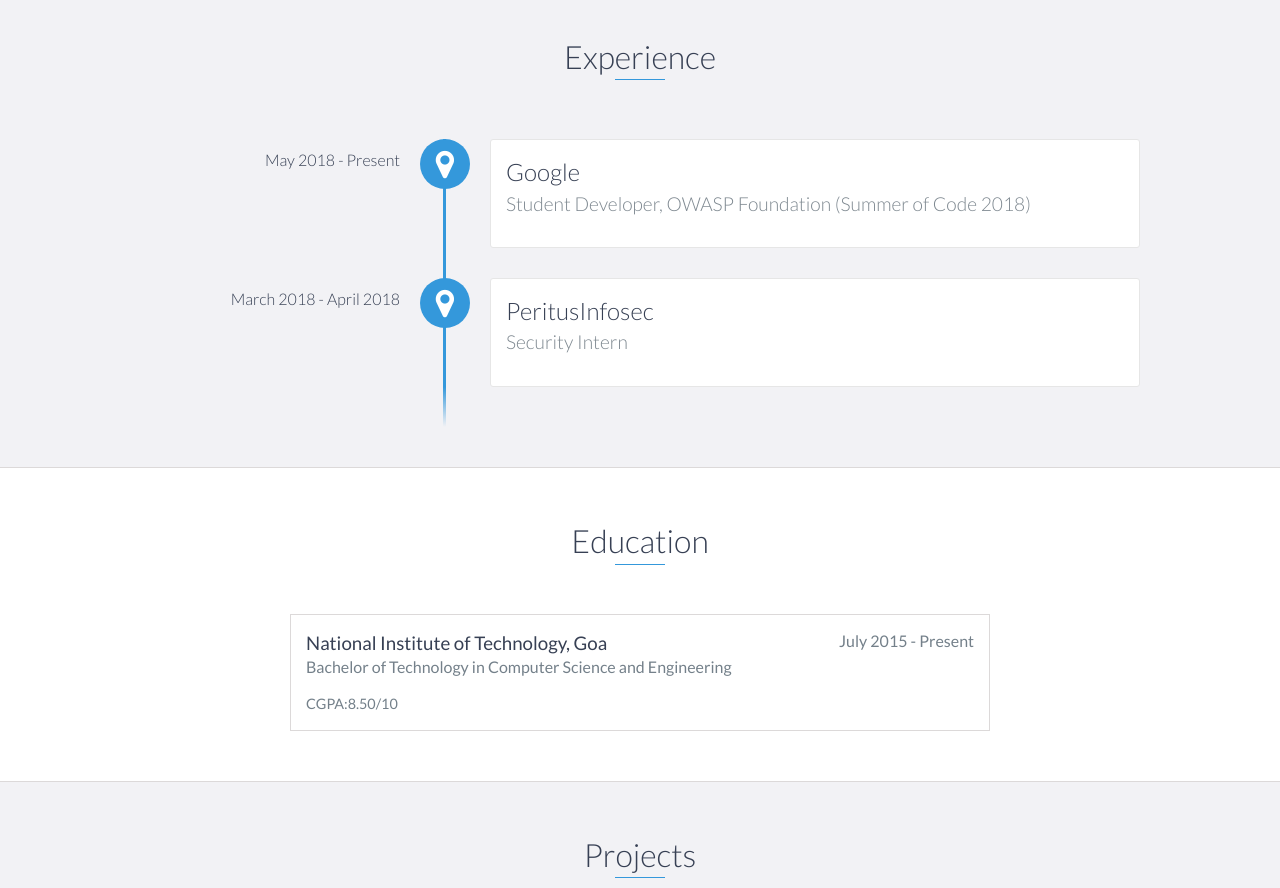
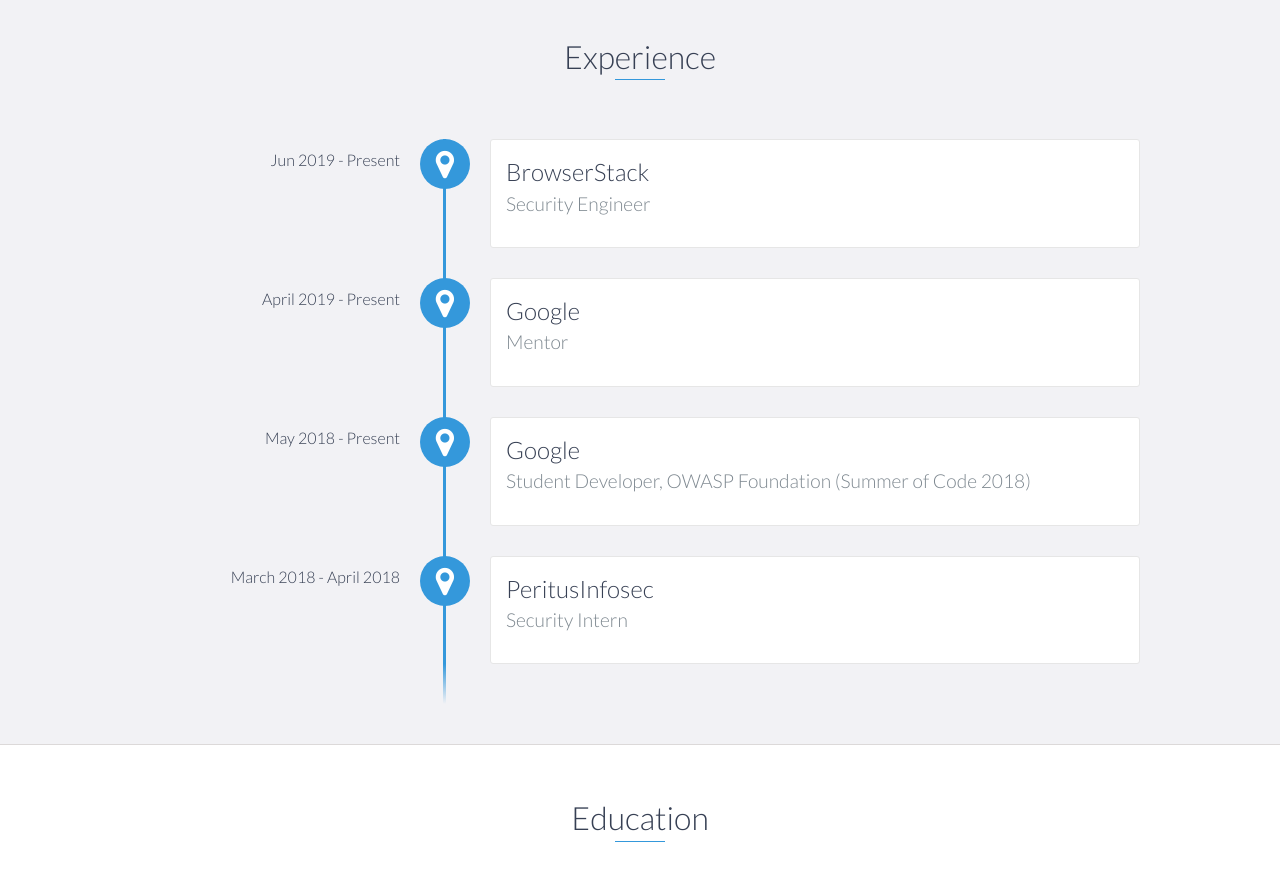
Before and after one commit to CaptainFreak/CaptainFreak.github.io, a website: page index.html in a window 1280 px wide. Shown: the part 1460-2348 px from the top of the page. Drawn offline with nearby package versions, Linux system fonts and the light colour scheme.

Commit message:
Update index.html

```diff
--- a/index.html
+++ b/index.html
@@ -119,6 +119,17 @@
     <div id="experience" class="background-alt">
         <h2 class="heading">Experience</h2>
         <div id="experience-timeline">
+
+	    <div data-date="Jun 2019 - Present">
+                <h3>BrowserStack</h3>
+                <h4>Security Engineer</h4>
+            </div>
+
+	   <div data-date="April 2019 - Present">
+                <h3>Google</h3>
+                <h4>Mentor</h4>
+
+            </div>
 
             <div data-date="May 2018 - Present">
                 <h3>Google</h3>
```
